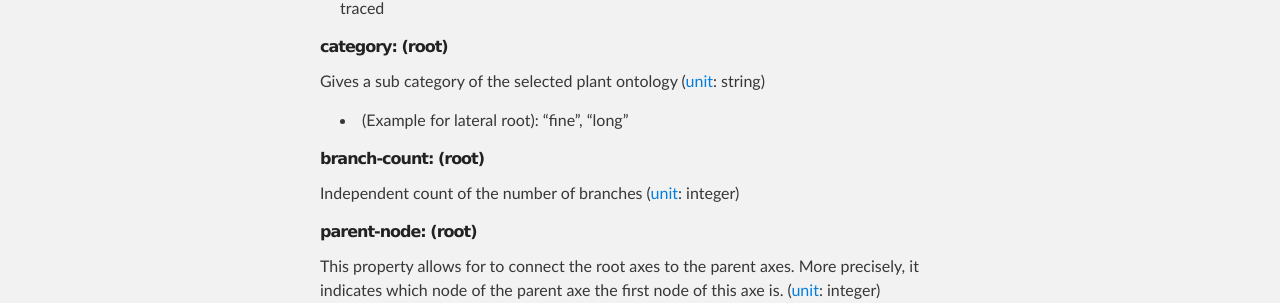
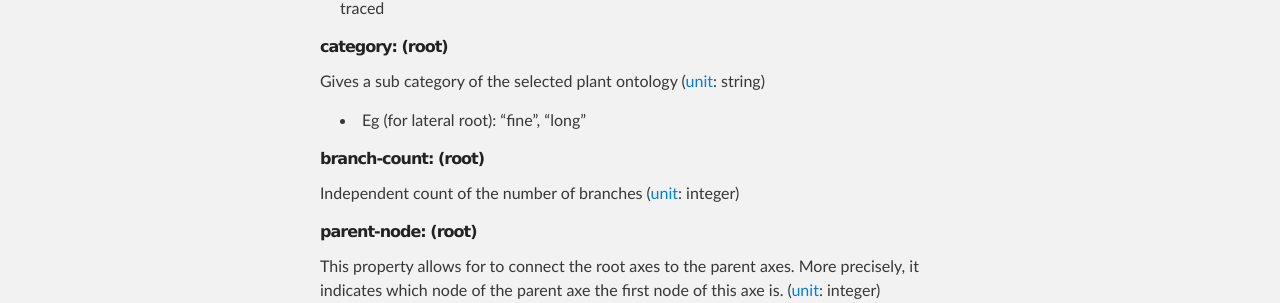
Before and after one commit to RootSystemML/RootSystemML.github.io, a Jekyll site: the page built from format/thesaurus.md, in a window 1280 px wide. Shown: the part 893-1196 px from the top of the page. Built offline with Jekyll 4.4.1, drawn with Linux system fonts in a browser that asks for light colours.

```diff
--- a/format/thesaurus.md
+++ b/format/thesaurus.md
@@ -40,7 +40,7 @@
 ######category: (root)
 Gives a sub category of the selected plant ontology ([unit][]: string)
 
- - (Example for lateral root): “fine”, “long”
+ - Eg (for lateral root): “fine”, “long”
 
 ######branch-count: (root)
 Independent count of the number of branches ([unit][]: integer)
```
